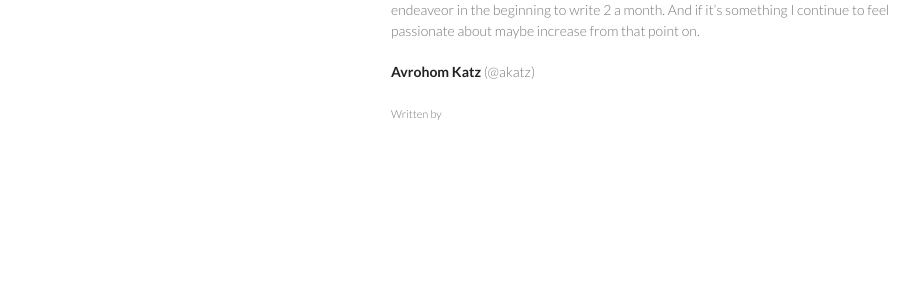
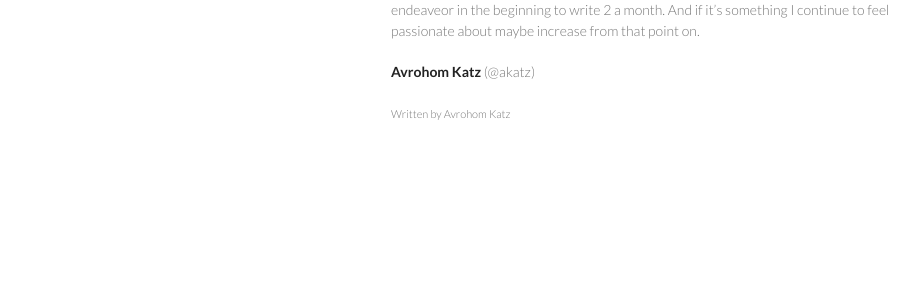
Before and after one commit to akatz/akatz.github.com, a Jekyll site: the page built from index.html, in a window 1280 px wide. Shown: the part 227-527 px from the top of the page, without its empty margins (179-1098 px from the left). Built offline with Jekyll 4.4.1, drawn with Linux system fonts in a browser that asks for light colours.

Commit message:
add author line

```diff
--- a/_posts/2013-04-07-my-new-blog.markdown
+++ b/_posts/2013-04-07-my-new-blog.markdown
@@ -1,6 +1,7 @@
 ---
 layout: post
 title: My New Blog
+author: Avrohom Katz
 ---
 
 Getting my blog off the ground has taken me way too long. I have owned the domain for over 2 years but have just put it off for far too long.
```
